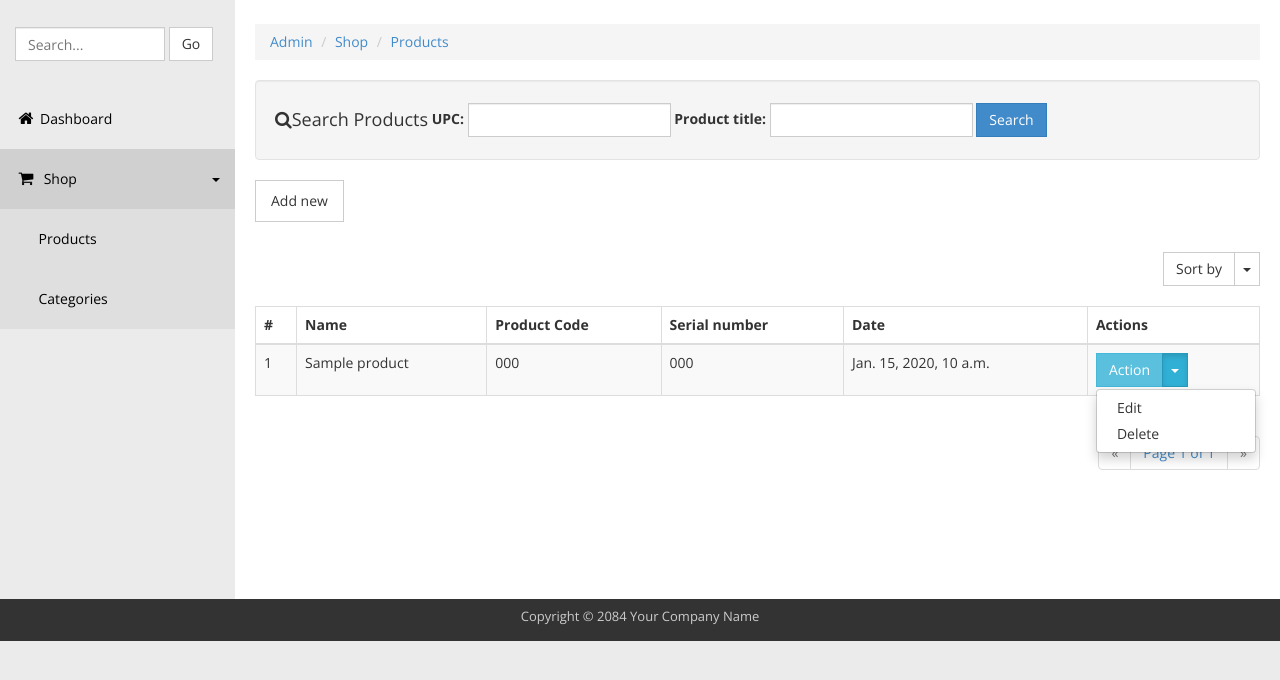
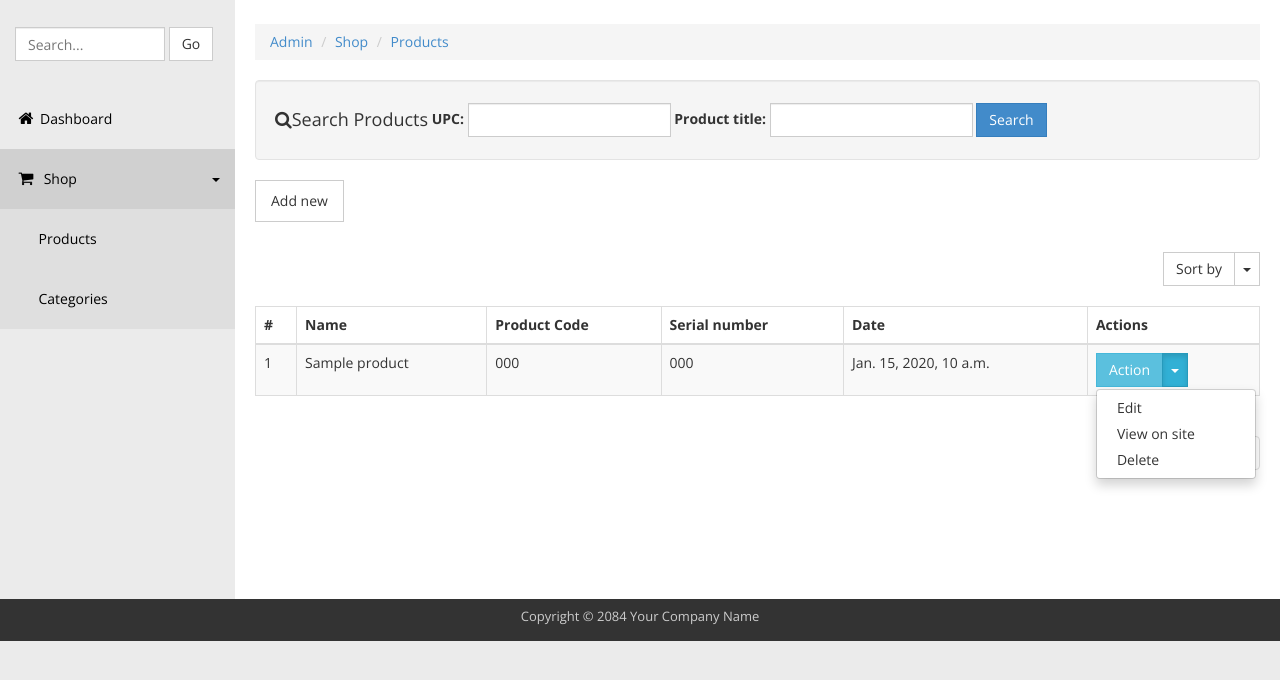
Before and after one commit to r3s/generic-online-store, a Django app: page /admin/shop/products/ in a window 1280 px wide, after a click on "Toggle Dropdown". Shown: the part 51-731 px from the top of the page. Run offline with Django 3.2, Linux system fonts and the light colour scheme; tables that the repository leaves empty hold one stand-in row (values such as "Sample post"); parts of the project's set-up code (start-up, migrations or seed data) failed here and were passed over; some libraries are stand-ins or nearby versions.

Commit message:
Updated product admin actions

```diff
--- a/templates/admin/shop/product_table_actions.html
+++ b/templates/admin/shop/product_table_actions.html
@@ -2,6 +2,6 @@
 
 {% block actions %}
 <li><a id="id_edit_{{model.id}}" href="{% url 'admin_shop_products_edit' product_id=model.id %}">Edit</a></li>
-<!-- <li><a href="#" >View on site</a></li> -->
+<li><a href="{% url 'shop_products_details' model.id %}" target="_blank">View on site</a></li>
 <li><a href="#" onclick="delete_item({{model.id}});" >Delete</a></li>
 {% endblock %}
```
